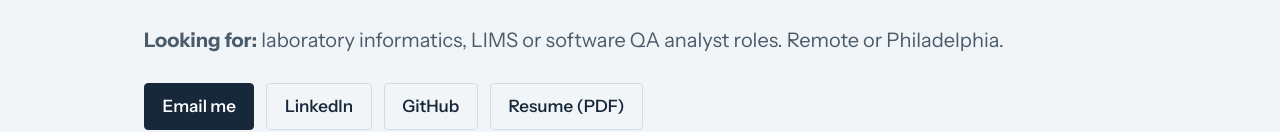
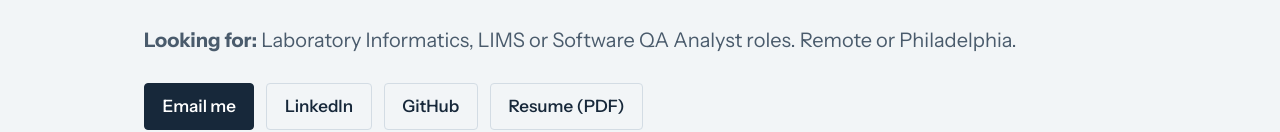
Before and after one commit to FragariaChemist/fragariachemist.github.io, a plain HTML site: page index.html in a window 1280 px wide. Shown: the part 385-517 px from the top of the page. Drawn offline with Linux system fonts and the light colour scheme.

Commit message:
Capitalize role names in the Looking for line
Co-Authored-By: Claude Sonnet 5.5 <noreply@anthropic.com>

```diff
--- a/index.html
+++ b/index.html
@@ -51,7 +51,7 @@
           Nearly nine years in analytical labs, then nearly two years leading QA for LIMS software. Years of checking lab results
           that couldn't be wrong made me a tester who notices when something doesn't add up.
         </p>
-        <p class="lede"><strong>Looking for:</strong> laboratory informatics, LIMS or software QA analyst roles. Remote or Philadelphia.</p>
+        <p class="lede"><strong>Looking for:</strong> Laboratory Informatics, LIMS or Software QA Analyst roles. Remote or Philadelphia.</p>
         <p class="hero-links">
           <a class="btn" href="mailto:kristinadhalbig@gmail.com">Email me</a>
           <a class="btn btn-quiet" href="https://www.linkedin.com/in/khalbig/">LinkedIn</a>
```
